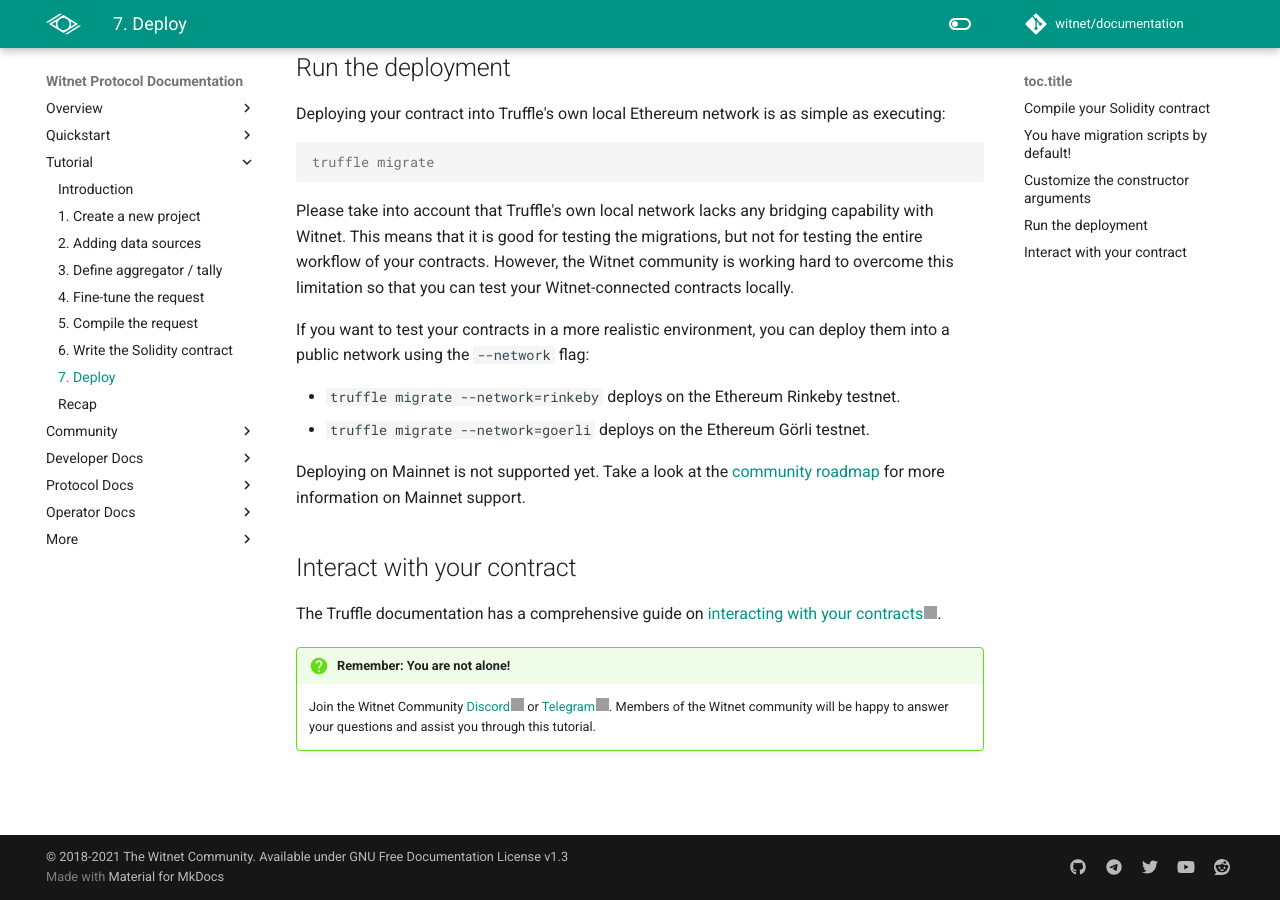
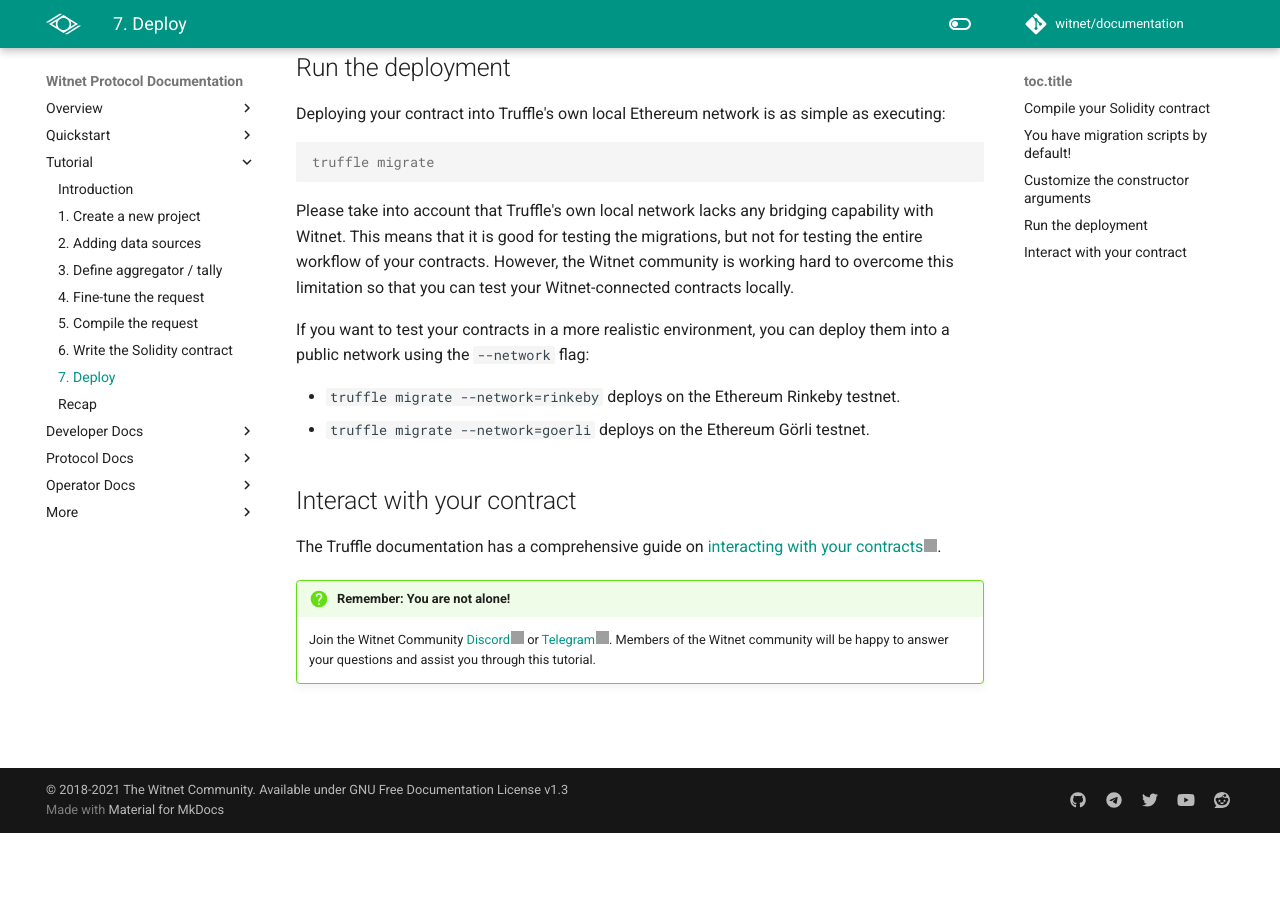
Before and after one commit to witnet/documentation, an MkDocs documentation site: the page built from docs/tutorials/bitcoin-price-feed/migrations.md, in a window 1280 px wide and 900 px high, scrolled down 1804 px. Built offline with MkDocs 1.6.1 and Material for MkDocs 9.7.7, drawn with Linux system fonts in a browser that asks for light colours; comment, search, counter and statistics services are not loaded; after the commit the page ends 2637 px from its top, so only the background shows below that; grey boxes are pictures that could not be loaded.

Commit message:
feat: remove Community Roadmap

```diff
--- a/docs/tutorials/bitcoin-price-feed/migrations.md
+++ b/docs/tutorials/bitcoin-price-feed/migrations.md
@@ -106,9 +106,6 @@ can deploy them into a public network using the `--network` flag:
 - `truffle migrate --network=goerli` deploys on the Ethereum Görli
   testnet.
 
-Deploying on Mainnet is not supported yet. Take a look at the [community
-roadmap][roadmap] for more information on Mainnet support.
-
 ## Interact with your contract
 
 The Truffle documentation has a comprehensive guide on [interacting with
@@ -123,5 +120,4 @@ your contracts][interacting].
 [Discord]: https://discord.gg/X4uurfP
 [Telegram]: https://t.me/witnetio
 [intro]: /tutorials/bitcoin-price-feed/introduction
-[roadmap]: /community/roadmap
 [interacting]: https://www.trufflesuite.com/docs/truffle/getting-started/interacting-with-your-contracts
--- a/mkdocs.yml
+++ b/mkdocs.yml
@@ -22,8 +22,6 @@ nav:
       - 6. Write the Solidity contract: tutorials/bitcoin-price-feed/contract.md
       - 7. Deploy: tutorials/bitcoin-price-feed/migrations.md
       - Recap: tutorials/bitcoin-price-feed/recap.md
-  - Community:
-      - Roadmap: community/roadmap.md
   - Developer Docs:
       - Compile from source code: developer/from-source.md
       - Contributing: developer/contributing.md
```
Also changed, not shown: docs/community/roadmap.md (deleted, +0 -23 lines), docs/overview/software.md (+0 -1 lines), docs/try/run-a-node.md (+0 -1 lines).
